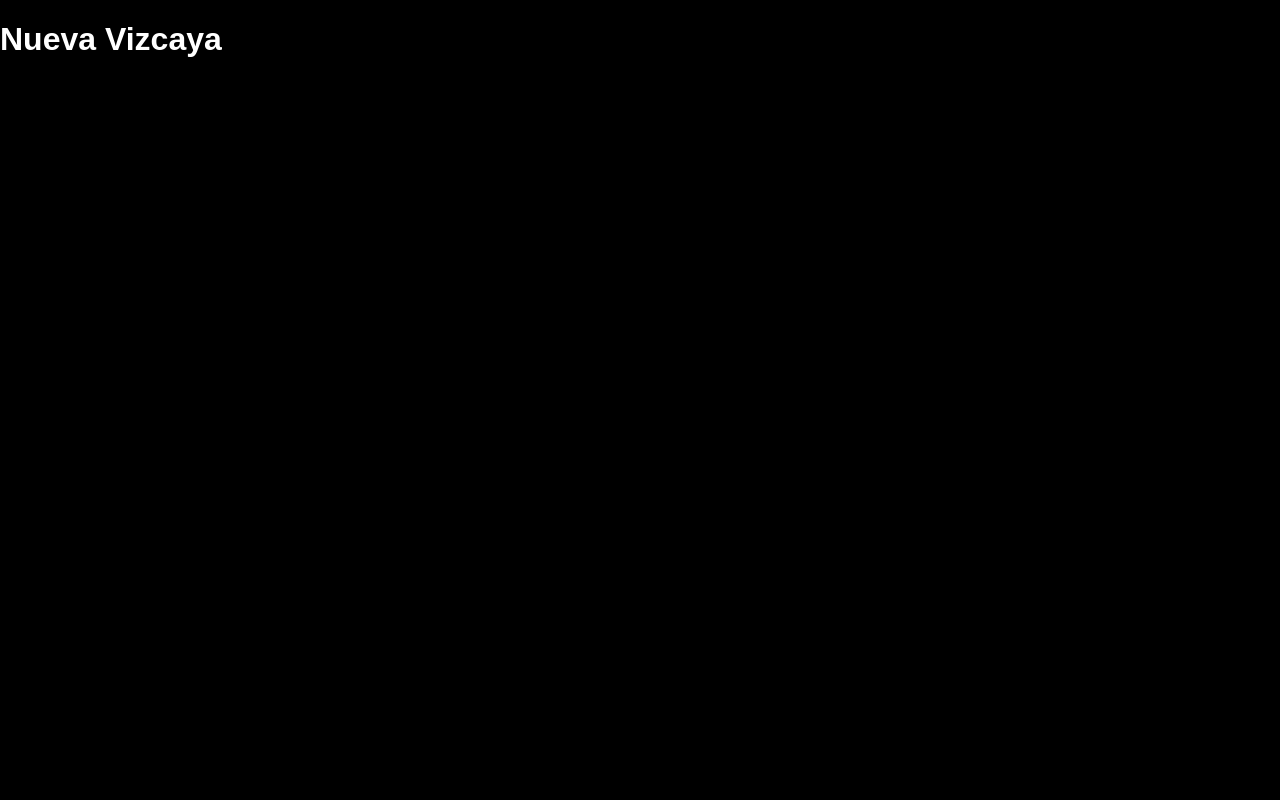
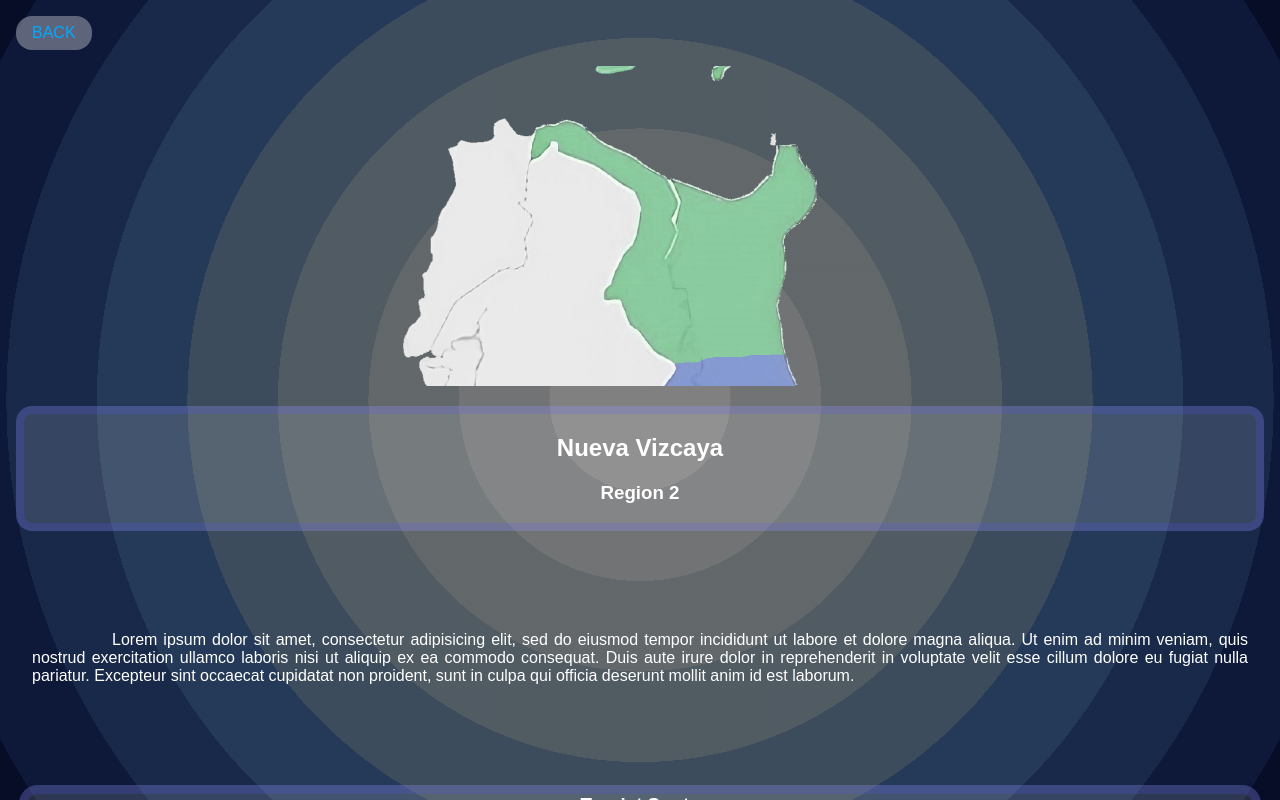
Before and after one commit to orviepo/html-image-map-region2, a plain HTML site: page nueva-vizcaya.html in a window 1280 px wide. Drawn offline with Linux system fonts and the light colour scheme.

Commit message:
Using new image for map

```diff
--- a/nueva-vizcaya.html
+++ b/nueva-vizcaya.html
@@ -3,21 +3,45 @@
 <head>
   <meta charset="utf-8">
   <meta http-equiv="X-UA-Compatible" content="IE=edge">
+  <meta name="viewport" content="width=device-width, initial-scale=1.0">
   <title>Region 2 - Nueva Vizcaya</title>
   <link rel="stylesheet" href="./style.css">
 </head>
-<body>
-  <h1>Nueva Vizcaya</h1>
-  <p class="desc"></p>
-  <div class="image">
-    <img src="" alt="">
-    <span></span>
+<body class="bg fix">
+
+<a class="back round" href="./index.html">BACK</a>
+
+<img class="image" src="./images/reg2.png" alt="">
+
+<div class="section-title round">
+  <h2>Nueva Vizcaya</h1>
+  <h3>Region 2</h3>
+</div>
+
+<p class="desc">Lorem ipsum dolor sit amet, consectetur adipisicing elit, sed do eiusmod
+tempor incididunt ut labore et dolore magna aliqua. Ut enim ad minim veniam,
+quis nostrud exercitation ullamco laboris nisi ut aliquip ex ea commodo
+consequat. Duis aute irure dolor in reprehenderit in voluptate velit esse
+cillum dolore eu fugiat nulla pariatur. Excepteur sint occaecat cupidatat non
+proident, sunt in culpa qui officia deserunt mollit anim id est laborum.</p>
+
+<h3 class="section-title round">Tourist Spots</h3>
+<div class="tourist-spots flex">
+  <div>
+    <img class="image" src="./images/reg2.png" alt="">
+    <small>Lorem ipsum dolor sit amet, consectetur adipisicing elit, sed do eiusmod tempor incididunt ut labore et dolore magna aliqua.</small>
   </div>
-  <div class="spots">
-    <div>
-      <img src="" alt="">
-      <span></span>
-    </div>
+  <div>
+    <img class="image" src="./images/reg2.png" alt="">
+    <small>Lorem ipsum dolor sit amet, consectetur adipisicing elit, sed do eiusmod tempor incididunt ut labore et dolore magna aliqua.</small>
   </div>
+  <div>
+    <img class="image" src="./images/reg2.png" alt="">
+    <small>Lorem ipsum dolor sit amet, consectetur adipisicing elit, sed do eiusmod tempor incididunt ut labore et dolore magna aliqua.</small>
+  </div>
+</div>
+
+<div class="footer"></div>
+
 </body>
 </html>
--- a/style.css
+++ b/style.css
@@ -4,19 +4,167 @@
 
 html,
 body {
-  background-color: #000;
+  background-color: #222;
   color: #fff;
+  font-family: sans-serif;
+  height: 100%;
   margin: 0;
   scrollbar-width: thin;
-  font-family: sans-serif;
+  overflow-x: hidden;
+  width: 100%;
+  position: relative;
+  z-index: -2;
 }
 
 .flex {
   display: flex;
-  flex-direction: column;
+  justify-content: center;
   align-items: center;
 }
 
+.flex.column {
+  flex-direction: column;
+}
+
+/* map */
+
 .main {
-  margin-bottom: 200px;
+  height: 100%;
+  position: relative;
+  overflow: hidden;
 }
+.bg {
+  height: 100%;
+  position: relative;
+}
+.bg::before {
+  position: fixed;
+  content: '';
+  background: radial-gradient(
+    hsl(190, 0%, 100%) 0%,
+    hsl(190, 0%, 100%) 10%,
+    hsl(195, 10%, 90%) 10%,
+    hsl(195, 10%, 90%) 20%,
+    hsl(200, 20%, 80%) 20%,
+    hsl(200, 20%, 80%) 30%,
+    hsl(205, 30%, 70%) 30%,
+    hsl(205, 30%, 70%) 40%,
+    hsl(210, 40%, 60%) 40%,
+    hsl(210, 40%, 60%) 50%,
+    hsl(215, 50%, 50%) 50%,
+    hsl(215, 50%, 50%) 60%,
+    hsl(220, 60%, 40%) 60%,
+    hsl(220, 60%, 40%) 70%,
+    hsl(225, 70%, 30%) 70%,
+    hsl(225, 70%, 30%) 80%,
+    hsl(230, 80%, 20%) 80%,
+    hsl(230, 80%, 20%) 90%,
+    hsl(235, 90%, 10%) 90%,
+    hsl(235, 90%, 10%) 100%,
+    hsl(240, 100%, 0%) 100%);
+  background-position: top;
+  background-size: cover;
+  width: max(100vw, 100vh);
+  aspect-ratio: 1;
+  filter: brightness(0.5) saturate(80%);
+  top: 50%;
+  left: 50%;
+  translate: -50% -50%;
+  z-index: -1;
+}
+
+.title {
+  font-size: 125%;
+  margin-left: 10%;
+  width: 50vw;
+}
+
+.map {
+  object-fit: cover;
+  height: 100vh;
+  over
+}
+
+.hide {
+  visibility: hidden;
+}
+
+/* province pages */
+
+.back {
+  display: inline-block;
+  text-decoration: none;
+  color: #0af;
+  background-color: #fff5;
+  padding: 0.5em 1em;
+  margin: 1em;
+}
+
+.back:hover,
+.back:active {
+  background-color: #fffa;
+}
+
+.round {
+  border-radius: 1em;
+}
+
+.image {
+  width: 100%;
+  height: 40%;
+  object-fit: cover;
+}
+
+.desc {
+  text-align: justify;
+  text-indent: 5em;
+  margin: 100px 2em;
+}
+
+.tourist-spots {
+  flex-direction: row;
+  margin: 0 1em;
+}
+
+.section-title,
+.tourist-spots > div {
+  border: 0.5em solid #55f3;
+  background-color: #fff2;
+  margin: 1em;
+  border-radius: 1em;
+  text-align: center;
+}
+
+.tourist-spots .image {
+/*  border: 0.5em solid #55f2;*/
+}
+
+.tourist-spots small {
+  padding: 0 0.5em;
+}
+
+.image {
+  width: 100%;
+  aspect-ratio: 1;
+}
+
+.footer {
+  height: 300px;
+}
+
+@media only screen and (max-width: 600px) {
+  .title {
+    font-size: 90%;
+    position: absolute;
+    top: 20%;
+    left: 0;
+  }
+
+  .title.hide {
+    display: none;
+  }
+
+  .tourist-spots {
+    flex-direction: column;
+  }
+}
```
Also changed, not shown: index.html (+29 -18 lines), script.js (+35 -22 lines), images/reg2.png (added).
